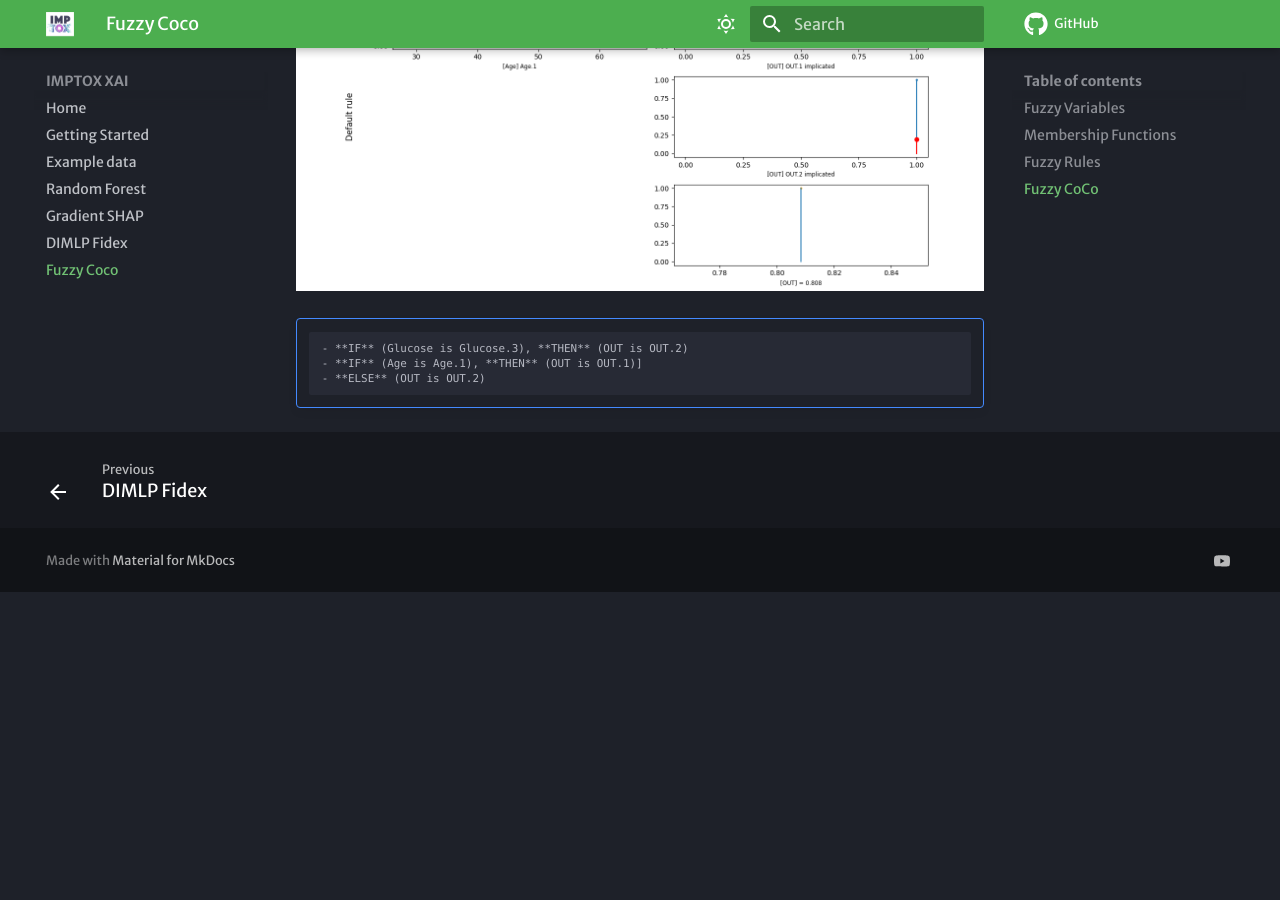
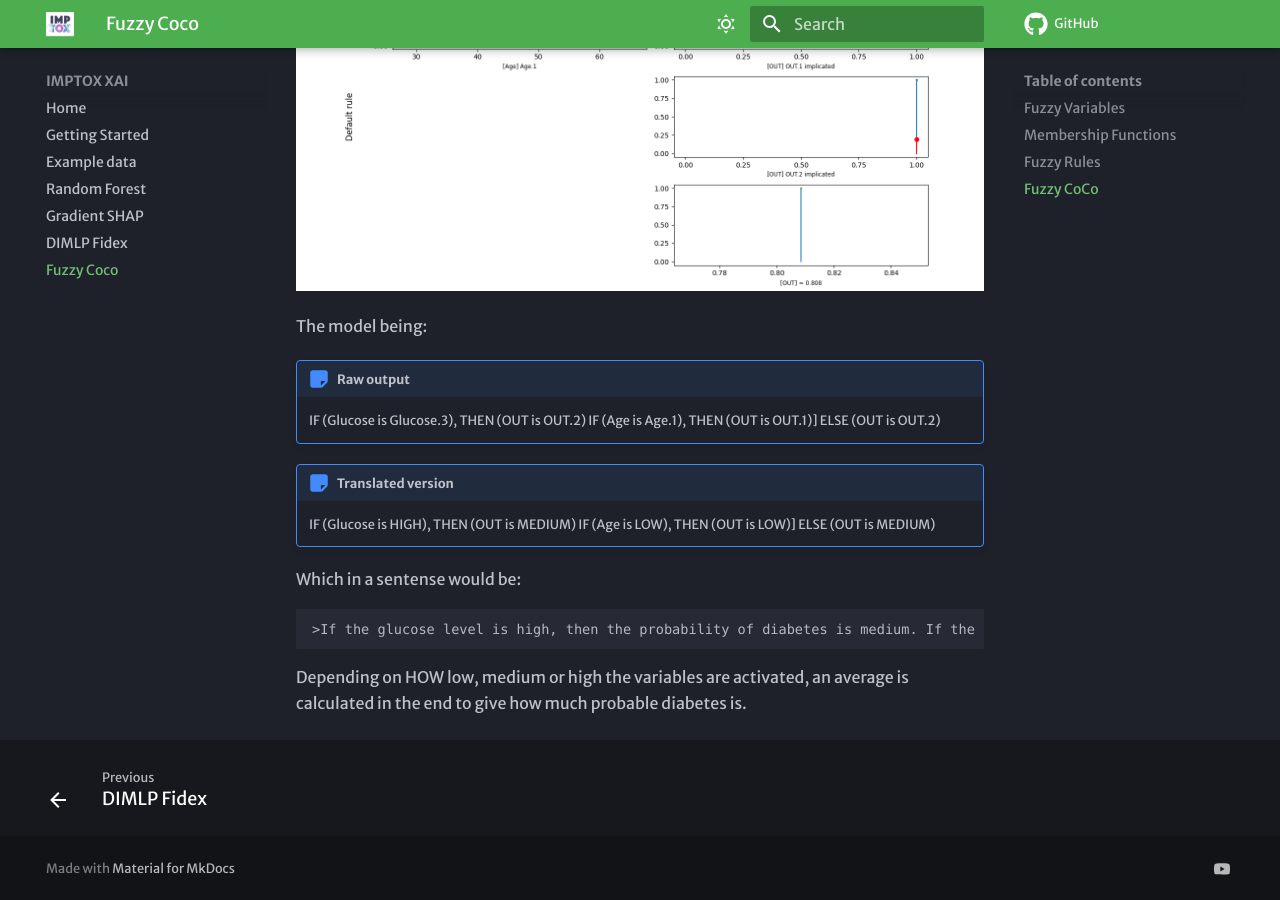
Before and after one commit to ThibaultSchowing/IMPTOX_XAI, an MkDocs documentation site: the page built from docs/eFuzzy-CoCo.md, in a window 1280 px wide and 900 px high, scrolled down 773 px. Built offline with MkDocs 1.6.1 and Material for MkDocs 9.7.7, drawn with Linux system fonts in a browser that asks for light colours; some web fonts are replaced; comment, search, counter and statistics services are not loaded; before the commit the page ends 1365 px from its top, so only the background shows below that.

Commit message:
update doc

```diff
--- a/docs/eFuzzy-CoCo.md
+++ b/docs/eFuzzy-CoCo.md
@@ -36,9 +36,20 @@ Currently, function are being implemented to visualize the training progress as
 
 ![FUGE prediction visualization](./assets/img/output_test_8.png)
 
+The model being:
 
+!!! hint "Raw output"
+    IF (Glucose is Glucose.3), THEN (OUT is OUT.2)
+    IF (Age is Age.1), THEN (OUT is OUT.1)]
+    ELSE (OUT is OUT.2)
 
-!!! hint ""
-        - **IF** (Glucose is Glucose.3), **THEN** (OUT is OUT.2)
-        - **IF** (Age is Age.1), **THEN** (OUT is OUT.1)]
-        - **ELSE** (OUT is OUT.2)
+!!! hint "Translated version"
+    IF (Glucose is HIGH), THEN (OUT is MEDIUM)
+    IF (Age is LOW), THEN (OUT is LOW)]
+    ELSE (OUT is MEDIUM)
+
+Which in a sentense would be:
+
+    >If the glucose level is high, then the probability of diabetes is medium. If the patient is young, the the probability of diabetes is low. Otherwise, the diabetes probability is medium.
+
+Depending on HOW low, medium or high the variables are activated, an average is calculated in the end to give how much probable diabetes is.
```
